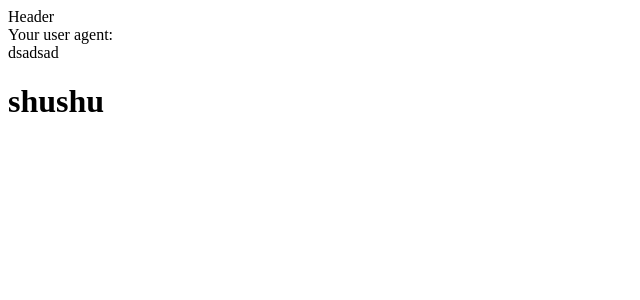
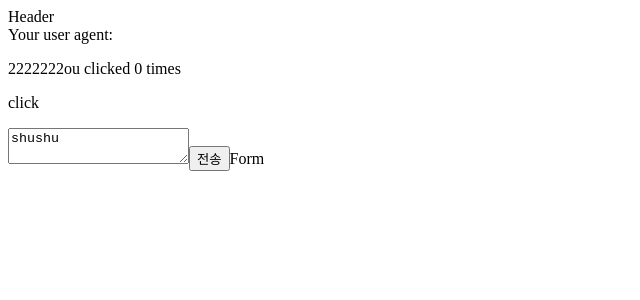
Before and after one commit to shuushu/nextjs, a Next.js app: page / in a window 1280 px wide. Shown: the top 300 px of the page, without its empty margins (0-640 px from the left). Built offline with nearby package versions, Linux system fonts and the light colour scheme.

Commit message:
hook test

```diff
--- /dev/null
+++ b/components/Form.tsx
@@ -0,0 +1,39 @@
+import React, { Component } from 'react'
+
+interface Props {
+	text?: string;
+	onInputChange(e: React.ChangeEvent<HTMLTextAreaElement>): void;
+}
+
+interface State {
+	shushu: string;
+}
+
+const Form: React.SFC<Props> = ({onInputChange, text}) => (
+	<div>
+		<textarea onChange={onInputChange} value={text} placeholder="댓글입력"></textarea>
+		<button>전송</button>
+		Form
+	</div>
+)
+export default Form
+// export default class Form extends Component<Props, State> {
+// 	state: State = {
+// 		shushu: ''
+// 	}
+
+//     onInputChange = (e: React.ChangeEvent<HTMLTextAreaElement>) => {
+//         this.setState({ shushu: e.target.value });
+//     };
+
+
+// 	render() {
+// 		return (
+// 			<div>
+// 				<textarea onChange={this.onInputChange} value={this.state.shushu} placeholder="댓글입력"></textarea>
+// 				<button>전송</button>
+// 				Form
+// 			</div>
+// 		)
+// 	}
+// };
--- a/pages/index.tsx
+++ b/pages/index.tsx
@@ -2,22 +2,33 @@ import {NextPage} from "next";
 import * as React from "react";
 
 import Header from "@/Header";
-import {Props} from "./props";
+import Form from "@/Form";
 
-interface HelloProps {
-    name: string;
+interface Props {
+    userAgent?: string;
 }
 
-const Hello = (props: HelloProps) => <h1>{props.name}</h1>;
+const Index: NextPage<Props> = ({ userAgent }) => {
+    const [count, setCount] = React.useState(0)
+    const [str, setValue] = React.useState('shushu')
 
-const Index: NextPage<Props> = ({ userAgent }) => (
-    <main>
-        <Header />
-        Your user agent: {userAgent}
-        <div>dsadsad</div>
-        <Hello name="shushu" />
-    </main>
-);
+    function onInputChange(e: React.BaseSyntheticEvent) {
+        setValue(e.target.value)
+    }
+
+    return (
+        <main>
+            <Header />
+            Your user agent: {userAgent}
+            <p>2222222ou clicked {count} times</p>
+            <p onClick={() => setCount(count + 1)} >click</p>
+
+
+            <Form onInputChange={onInputChange} text={str} />
+        </main>
+    );
+}
+
 
 Index.getInitialProps = async ({ req }) => {
   const userAgent = req ? req.headers["user-agent"] : navigator.userAgent;
--- a/pages/props.tsx
+++ /dev/null
@@ -1,3 +0,0 @@
-export interface Props {
-    userAgent?: string;
-}
```
